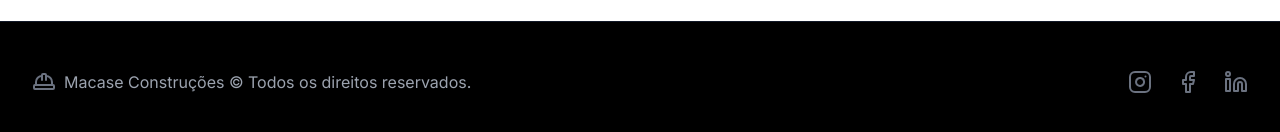
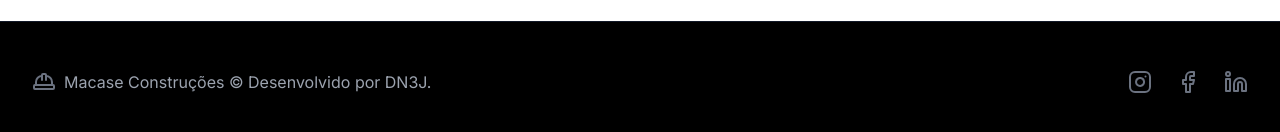
Before and after one commit to JoseNeto-93/macase-construcoes-dn3j, a React (Vite) app: page / in a window 1280 px wide. Shown: the part 2201-2333 px from the top of the page. Built offline with nearby package versions, Linux system fonts and the light colour scheme.

Commit message:
Update App.tsx

```diff
--- a/App.tsx
+++ b/App.tsx
@@ -517,7 +517,7 @@ const Footer = () => {
       <div className="max-w-7xl mx-auto px-4 sm:px-6 lg:px-8 flex flex-col md:flex-row justify-between items-center">
         <div className="flex items-center mb-4 md:mb-0">
           <HardHat className="h-6 w-6 text-gray-500" />
-          <span className="ml-2 text-gray-400 font-medium">Macase Construções &copy; Todos os direitos reservados.</span>
+          <span className="ml-2 text-gray-400 font-medium">Macase Construções &copy; Desenvolvido por DN3J.</span>
         </div>
         <div className="flex space-x-6">
           <a
```
